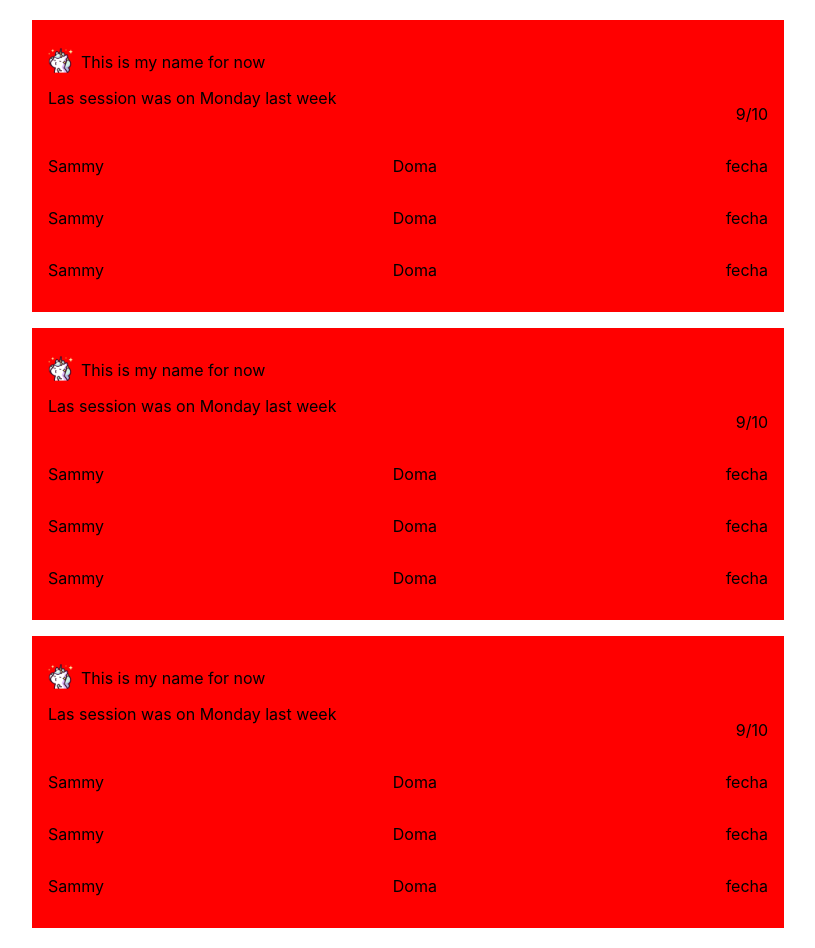
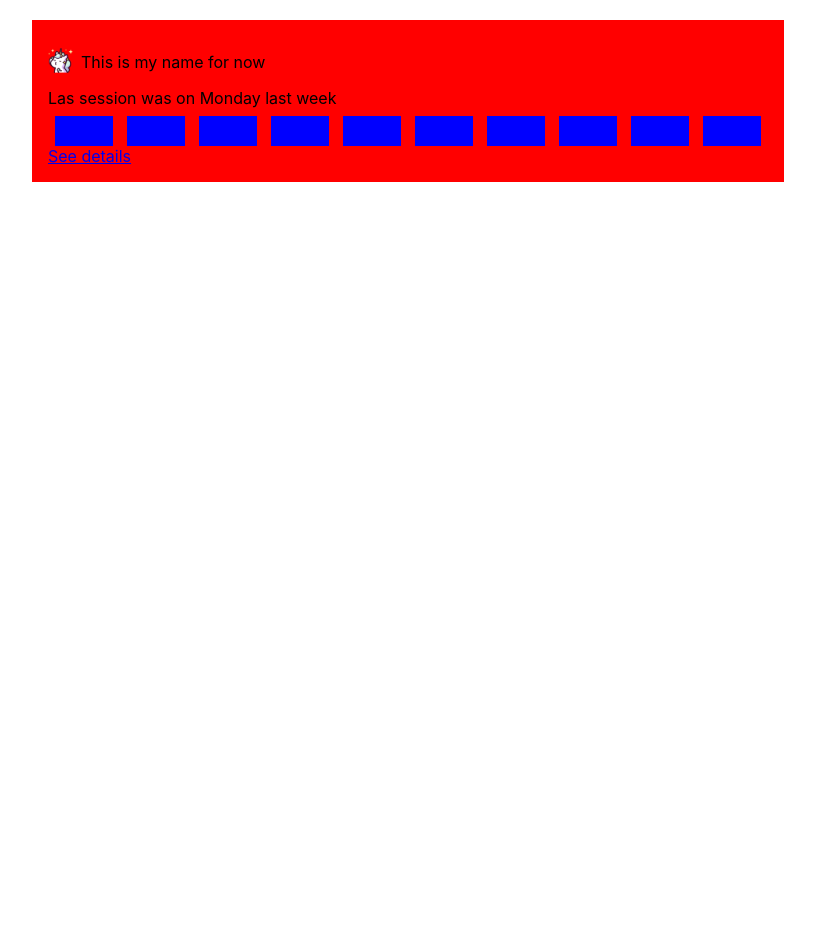
Before and after one commit to martacolombas/horse-app, a React (Create React App) app: page / in a window 1280 px wide. Shown: the whole page, without its empty margins (232-1047 px from the left). After the commit the page ends 800 px from the top, so only its background shows below. Built offline with nearby package versions, Linux system fonts and the light colour scheme.

Commit message:
refactor: sessionBar

```diff
--- a/src/App.js
+++ b/src/App.js
@@ -1,7 +1,7 @@
 import React from 'react';
 import './App.css';
 import CardList from './components/cardList';
-let cards = [1, 2, 3];
+let cards = [1];
 
 function App() {
   return (
--- a/src/components/body.css
+++ b/src/components/body.css
@@ -0,0 +1,4 @@
+.Body {
+  display: flex;
+  flex-direction: column;
+}
--- a/src/components/body.js
+++ b/src/components/body.js
@@ -1,15 +1,26 @@
-import React from 'react';
+import React, { useState } from 'react';
 import cx from 'classnames';
 import MainBody from './mainBody';
 import DetailsBody from './detailsBody';
-
-let sessions = [1, 2, 3];
+import './body.css';
 
 function Body({ className }) {
+  const [pastSessions, setPastSessions] = useState([1, 2, 3]);
+  const [isDetailsVisible, setDetailsVisible] = useState(false);
   return (
     <div className={cx('Body', className)}>
       <MainBody></MainBody>
-      <DetailsBody sessions={sessions}></DetailsBody>
+      <a
+        href="#0"
+        className="button"
+        onClick={() => {
+          isDetailsVisible ? setDetailsVisible(false) : setDetailsVisible(true);
+        }}>
+        See details
+      </a>
+      {isDetailsVisible && (
+        <DetailsBody pastSessions={pastSessions}></DetailsBody>
+      )}
     </div>
   );
 }
--- a/src/components/card.css
+++ b/src/components/card.css
@@ -5,4 +5,5 @@
   flex-direction: column;
   order: 4;
   margin: 8px;
+  height: 100%;
 }
--- a/src/components/detailsBody.js
+++ b/src/components/detailsBody.js
@@ -2,10 +2,10 @@ import React from 'react';
 import cx from 'classnames';
 import './detailsBody.css';
 
-function DetailsBody({ className, sessions }) {
+function DetailsBody({ className, pastSessions }) {
   return (
     <div className={cx('DetailsBody', className)}>
-      {sessions.map((session) => {
+      {pastSessions.map((session) => {
         return (
           <div className="DetailsBody-session">
             <p>Sammy</p>
--- a/src/components/mainBody.css
+++ b/src/components/mainBody.css
@@ -1,4 +1,6 @@
 .MainBody {
   display: flex;
-  justify-content: space-between;
+    justify-content: space-between;
+    flex-direction: column;
+    height: 100%;
 }
--- /dev/null
+++ b/src/components/session.css
@@ -0,0 +1,6 @@
+.Session {
+  background-color: blue;
+  flex-grow: 1;
+  height: 100%;
+  max-width: 8%;
+}
--- /dev/null
+++ b/src/components/session.js
@@ -0,0 +1,9 @@
+import React from 'react';
+import cx from 'classnames';
+import './session.css';
+
+function Session({ className }) {
+  return <div className={cx('Session', className)}></div>;
+}
+
+export default Session;
--- a/src/components/sessionBar.css
+++ b/src/components/sessionBar.css
@@ -0,0 +1,6 @@
+.SessionBar {
+  display: flex;
+  justify-content: space-around;
+  height: 30px;
+  padding-top: 8px;
+}
--- a/src/components/sessionBar.js
+++ b/src/components/sessionBar.js
@@ -1,11 +1,16 @@
-import React from 'react';
+import React, { useState } from 'react';
 import cx from 'classnames';
 import './sessionBar.css';
+import Session from './session';
 
 function SessionBar({ className }) {
+  const [sessions, setSessions] = useState([0, 0, 0, 0, 0, 0, 0, 0, 0, 0]);
+  sessions.forEach((session) => console.log(sessions.indexOf(session)));
   return (
     <div className={cx('SessionBar', className)}>
-      <p>9/10</p>
+      {sessions.map((session) => (
+        <Session></Session>
+      ))}
     </div>
   );
 }
```
